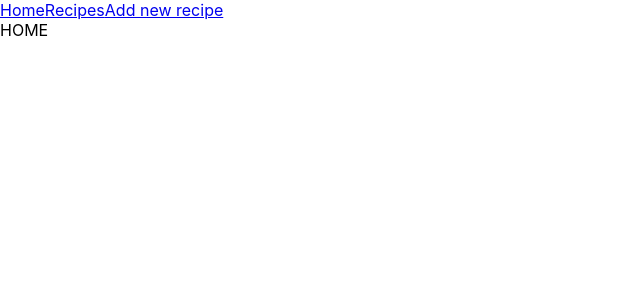
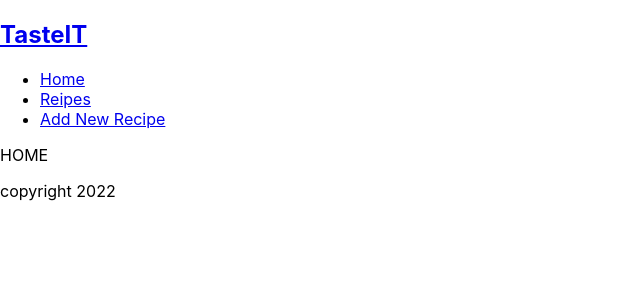
Before and after one commit to NayyerAhmad/TasteIt_App, a React (Create React App) app: page / in a window 1280 px wide. Shown: the top 300 px of the page, without its empty margins (0-640 px from the left). Built offline with nearby package versions, Linux system fonts and the light colour scheme.

Commit message:
components and new folder and files.jsx added

```diff
--- a/src/App.js
+++ b/src/App.js
@@ -1,24 +1,22 @@
 import React from 'react';
-import { BrowserRouter, Routes, Route, NavLink } from 'react-router-dom';
+import { BrowserRouter, Routes, Route } from 'react-router-dom';
 import Home from './components/Home';
 import RecipeForm from './components/RecipeForm';
 import RecipeList from './components/RecipeList';
 import RecipeSingle from './components/RecipeSingle';
+import Layout from "./pagehandling/handler"
 
 const App = () => {
   return (
     <BrowserRouter>
-      <nav>
-        <NavLink to="/">Home</NavLink>
-        <NavLink to="/recipes">Recipes</NavLink>
-        <NavLink to="/add_recipe">Add new recipe</NavLink>
-      </nav>
-      <Routes>
-        <Route path="/" element={<Home />} />
-        <Route path="recipes" element={<RecipeList />} />
-        <Route path="add_recipe" element={<RecipeForm />} />
-        <Route path="recipes/:single" element={<RecipeSingle />} />
-      </Routes>
+    <Routes>
+      <Route path="/" element={<Layout />}>
+        <Route index element={<Home />} />
+        <Route path="recipeList" element={<RecipeList/>} />
+        <Route path="recipeForm" element={<RecipeForm/>} />
+        <Route path="recipeSingle/:id" element={<RecipeSingle/>} />
+      </Route>
+    </Routes>
     </BrowserRouter>
   );
 };
--- /dev/null
+++ b/src/components/Footer.jsx
@@ -0,0 +1,11 @@
+import React from "react";
+
+const Footer = () => {
+    return (
+        <footer>
+            <p>copyright 2022</p>
+        </footer>
+    );
+};
+
+export default Footer;
--- /dev/null
+++ b/src/components/Header.jsx
@@ -0,0 +1,25 @@
+import React from "react";
+import {Link} from "react-router-dom";
+
+const Header = () => {
+    return (
+        <header>
+            <Link to="/" className="link-logo"> <h2 className="logo">TasteIT</h2></Link>
+            <nav>
+                <ul>
+                    <li>
+                        <Link to="/">Home</Link>
+                    </li>
+                    <li>
+                        <Link to="/recipeList">Reipes</Link>
+                    </li>
+                    <li>
+                        <Link to="/recipeForm">Add New Recipe</Link>
+                    </li>
+                </ul>
+            </nav>
+        </header>
+    );
+};
+
+export default Header;
--- /dev/null
+++ b/src/pagehandling/handler.jsx
@@ -0,0 +1,16 @@
+import React from "react";
+import Header from "../components/Header";
+import Footer from "../components/Footer";
+import { Outlet } from "react-router-dom";
+
+const Layout = () => {
+  return (
+    <>
+      <Header />
+      <Outlet />
+      <Footer />
+    </>
+  );
+};
+
+export default Layout;
```
Also changed, not shown: src/components/HeroBanner.jsx (added).
